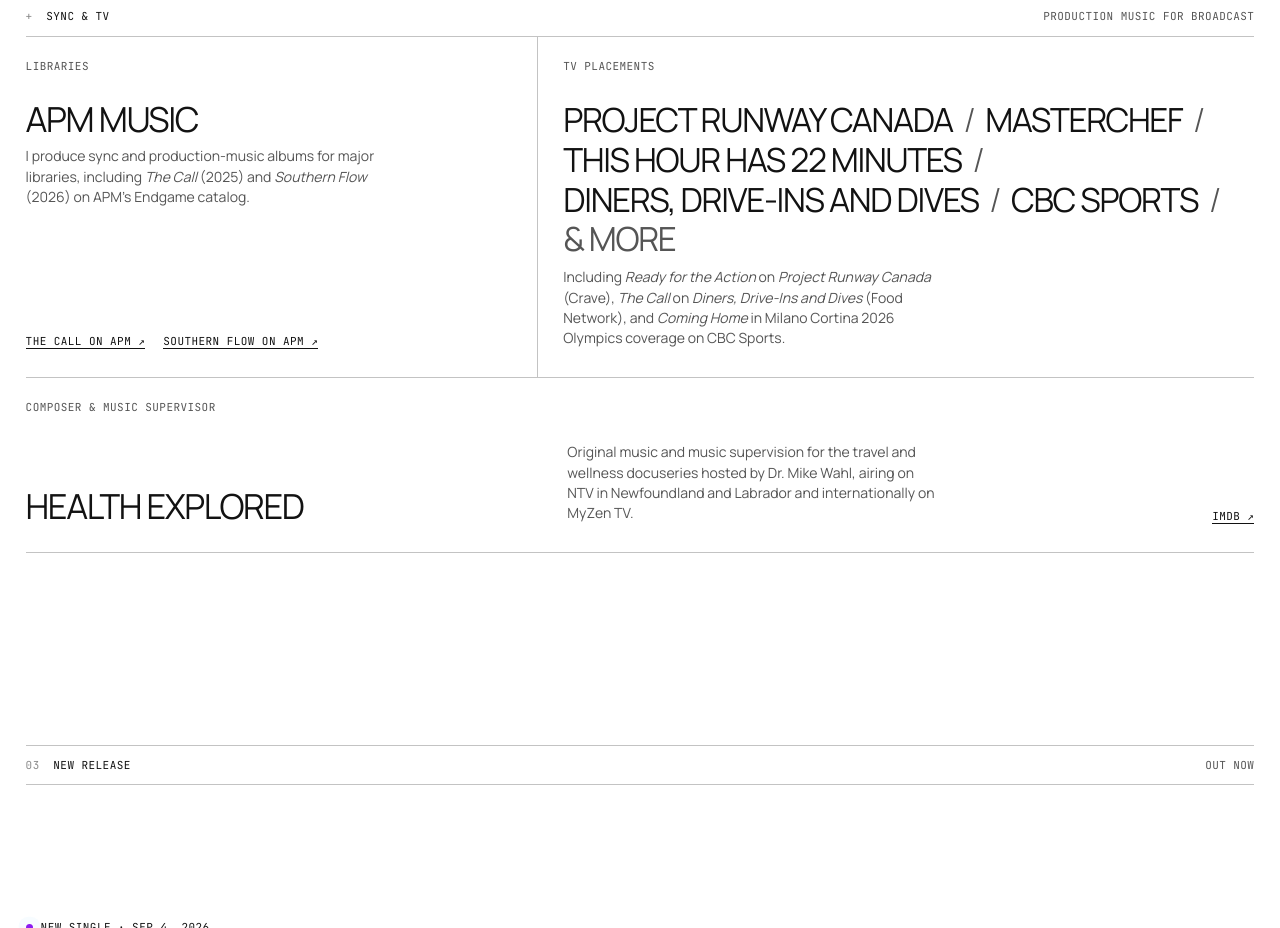
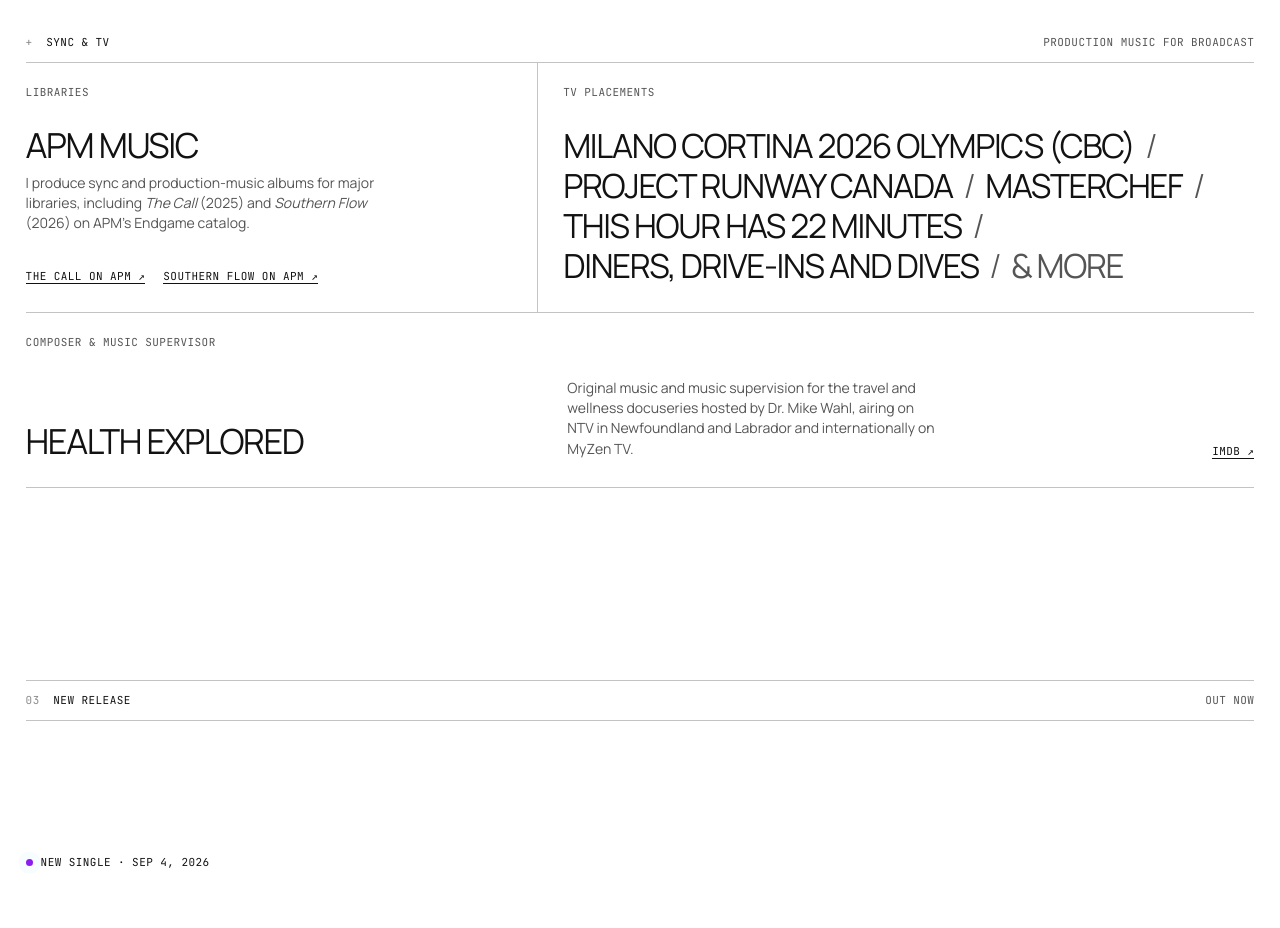
Before and after one commit to jacobcritch/jacobcritch.github.io, a plain HTML site: page index.html in a window 1280 px wide. Shown: the part 6320-7248 px from the top of the page. Drawn offline with nearby package versions, Linux system fonts and the light colour scheme.

Commit message:
Sync: lead with Milano Cortina 2026 Olympics, drop placement note

```diff
--- a/index.html
+++ b/index.html
@@ -184,7 +184,7 @@
           <h2 class="display display--md split" id="about-title">I ship product by day and write hits by night. Sometimes the other way around.</h2>
           <div class="about__cols">
             <p data-reveal>I'm a software engineer from St. John's, Newfoundland, with a Computer Science degree from Memorial University. I like being early: I was a founding engineer and first hire, a startup co-founder and CEO, one of the first 10 engineers at a legal-AI company now valued at $350M, and an early developer at a startup acquired within two years of founding. I'm currently building at <a class="ulink" href="https://www.melotech.ai/" target="_blank" rel="noopener">Melotech</a>, which works at the intersection of AI, media and entertainment.</p>
-            <p data-reveal>In music, I'm a topliner, producer and vocalist signed with Seoul's <a class="ulink" href="https://melogram.net/" target="_blank" rel="noopener">Melogram</a>, and I co-founded the production company Gilkicker Music. My songs have landed with &amp;TEAM, THE BOYZ, MA55IVE THE RAMPAGE, ALL(H)OURS, SUPERKIND, Anson Lo and Chris Chiu across K-pop, J-pop and C-pop, and my voice is on WARFRAME's in-game boy band On-lyne. I'm also the composer and music supervisor for the docuseries <em>Health Explored</em>, and I produce sync albums for libraries like APM, with TV placements on shows including <em>Project Runway Canada</em> and <em>MasterChef</em>.</p>
+            <p data-reveal>In music, I'm a topliner, producer and vocalist signed with Seoul's <a class="ulink" href="https://melogram.net/" target="_blank" rel="noopener">Melogram</a>, and I co-founded the production company Gilkicker Music. My songs have landed with &amp;TEAM, THE BOYZ, MA55IVE THE RAMPAGE, ALL(H)OURS, SUPERKIND, Anson Lo and Chris Chiu across K-pop, J-pop and C-pop, and my voice is on WARFRAME's in-game boy band On-lyne. I'm also the composer and music supervisor for the docuseries <em>Health Explored</em>, and I produce sync albums for libraries like APM, with TV placements on shows including CBC's Milano Cortina 2026 Olympics coverage, <em>Project Runway Canada</em> and <em>MasterChef</em>.</p>
           </div>
           <blockquote class="quote" data-reveal>
             <p>“I love making music . . . but I wouldn't be where I am in startups right now if I wasn't passionate about it.”</p>
@@ -435,14 +435,13 @@
         <div class="sync__col sync__tv" data-reveal>
           <p class="label muted">TV placements</p>
           <ul class="placements" role="list">
+            <li>Milano Cortina 2026 Olympics (CBC)</li>
             <li>Project Runway Canada</li>
             <li>MasterChef</li>
             <li>This Hour Has 22 Minutes</li>
             <li>Diners, Drive-Ins and Dives</li>
-            <li>CBC Sports</li>
             <li class="placements__more">&amp; more</li>
           </ul>
-          <p class="sync__meta">Including <em>Ready for the Action</em> on <em>Project Runway Canada</em> (Crave), <em>The Call</em> on <em>Diners, Drive-Ins and Dives</em> (Food Network), and <em>Coming Home</em> in Milano Cortina 2026 Olympics coverage on CBC Sports.</p>
         </div>
         <div class="sync__col sync__series" data-reveal>
           <p class="label muted">Composer &amp; music supervisor</p>
```
